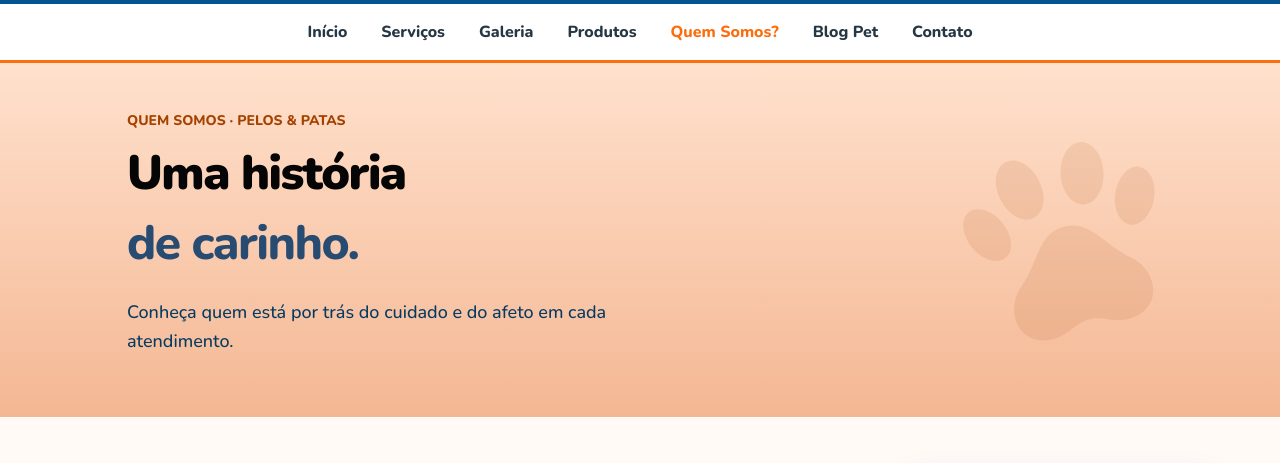
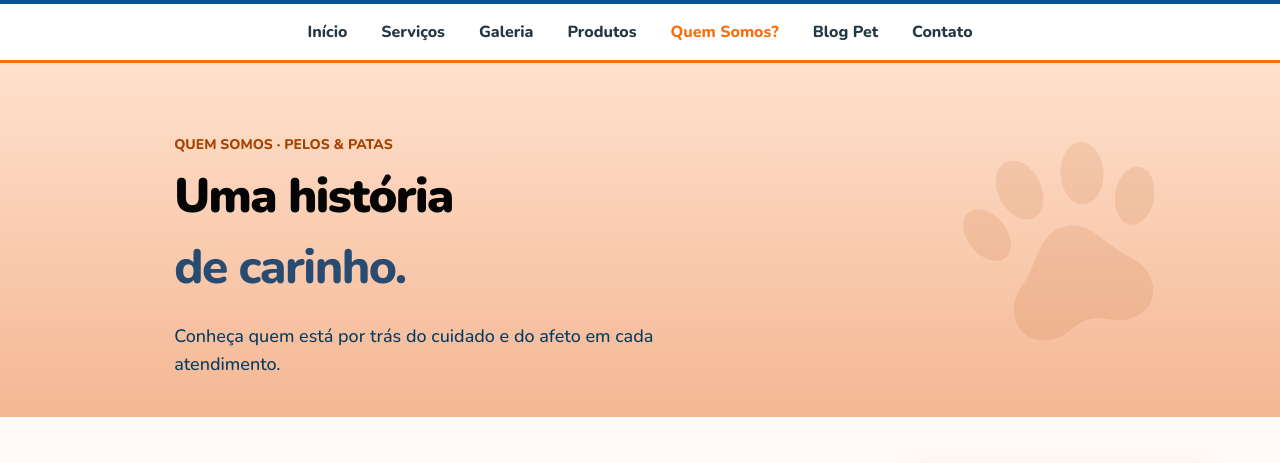
Before and after one commit to candymrklee/pelos-e-patas-3, a plain HTML site: page quem-somos.html in a window 1280 px wide. Shown: the part 92-555 px from the top of the page. Drawn offline with Linux system fonts and the light colour scheme.

Commit message:
Enhance styles for about section layout
Add styles for about section banners and layout.

```diff
--- a/quem-somos.html
+++ b/quem-somos.html
@@ -465,6 +465,21 @@ h1,h2 {font-weight:900} h3,strong,b {font-weight:800}
 .founder-dot[aria-pressed=true]::before{background:var(--laranja)}
 .founder-live{position:absolute;width:1px;height:1px;padding:0;margin:-1px;overflow:hidden;clip-path:inset(50%);white-space:nowrap}
 .founder-slide--closeup img{object-fit:cover;object-position:center bottom;transform:scale(1.5);transform-origin:center bottom}
+
+/* Enquadramento dos banners alinhado ao index: não altera tipografia ou conteúdo. */
+.about-hero{padding:0}
+.about-hero-inner{position:relative;display:block;width:100%;max-width:1210px;min-height:354px;margin-inline:auto;padding:38px 20px;box-sizing:border-box}
+.about-hero-copy{position:relative;inset:auto;width:100%;max-width:580px;margin:0 auto;padding:0;text-align:center}
+.about-hero-copy p{max-width:34rem;margin-inline:auto}
+@media(min-width:768px){
+ .about-hero-inner{height:clamp(286px,37vw,362px);min-height:0;padding:0}
+ .about-hero-copy{position:absolute;left:7%;top:17%;width:65%;max-width:none;margin:0;padding:0;text-align:left}
+ .about-hero-copy p{margin-inline:0}
+}
+@media(min-width:1024px){
+ .about-hero-inner{height:auto;aspect-ratio:1210/354}
+ .about-hero-copy{left:11.5%;top:20.5%}
+}
 </style></head><body>
 <a class="skip-about" href="#conteudo">Ir para o conteúdo</a>
 <svg xmlns="http://www.w3.org/2000/svg" aria-hidden="true" style="display:none"><symbol id="icon-map-pin" viewBox="0 0 24 24">
```
